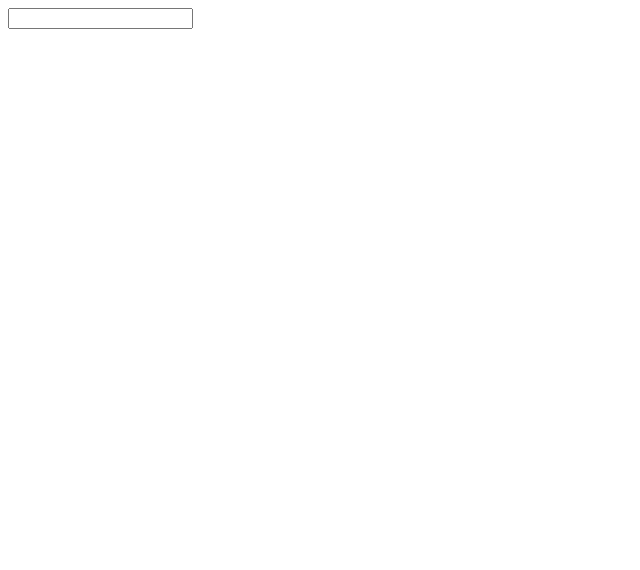
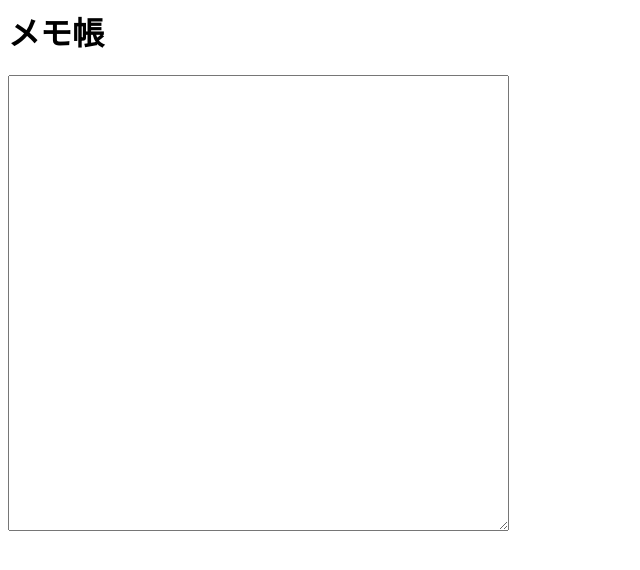
Before and after one commit to Nagatochyan/browser-memo, a plain HTML site: page index.html in a window 1280 px wide. Shown: the whole page, without its empty margins (0-640 px from the left). Drawn offline with Linux system fonts and the light colour scheme.

Commit message:
Update index.html

```diff
--- a/index.html
+++ b/index.html
@@ -1 +1,6 @@
-<input type="text" id="name" name="name" cols="100" rows="100">
+<body>
+<h1>メモ帳</h1>
+<form action="#" method="post">
+<textarea name="comment" cols="60" rows="30"></textarea></p>
+</form>
+</body>
```
